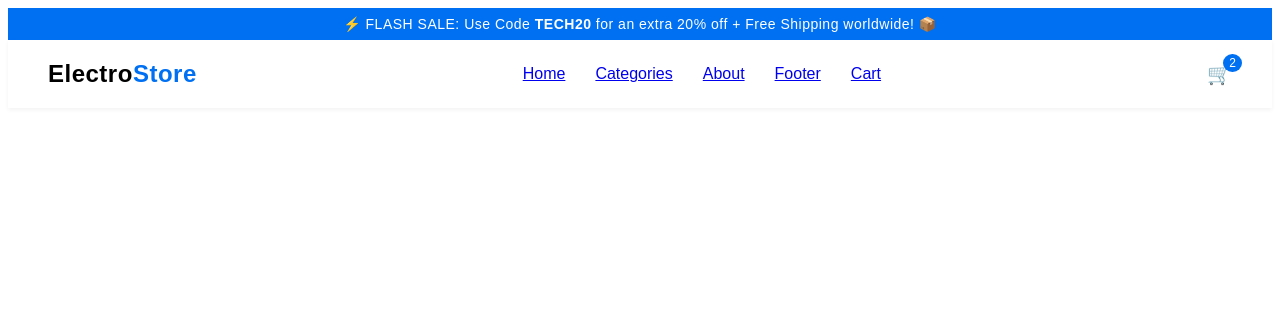
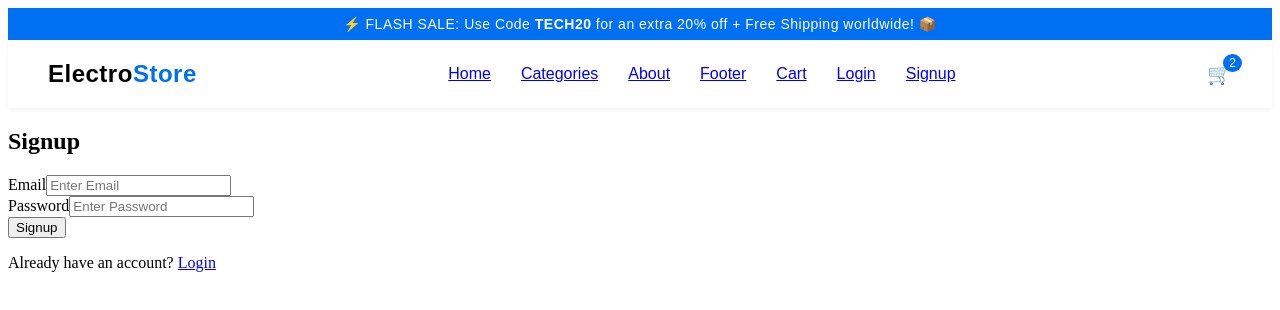
Before and after one commit to itztameem/electrostore, a React (Vite) app: page /signup in a window 1280 px wide. Shown: the top 310 px of the page. Built offline with nearby package versions, Linux system fonts and the light colour scheme.

Commit message:
Added Supabase authentication and protected cart

```diff
--- a/src/App.jsx
+++ b/src/App.jsx
@@ -1,8 +1,9 @@
 import { Routes, Route } from "react-router-dom";
-
+import ProtectedRoute from "./components/ProtectedRoute";
 import {AnnouncementBar} from "./components/AnnouncementBar";
 import {Navbar} from "./components/Navbar";
-
+import Login from "./Pages/Login";
+import Signup from "./Pages/signup";
 import {Home} from "./Pages/Home";
 import {CategoriesPage} from "./Pages/CategoriesPage";
 import {ProductsPage} from "./Pages/ProductsPage";
@@ -23,7 +24,13 @@ function App() {
         <Route path="/categories" element={<CategoriesPage />} />
         <Route path="/features" element={<FeaturesPage />} />
         <Route path="/footer" element={<FooterPage />} />
-        <Route path="/cart" element={<CartPage/>}/>
+        <Route path="/cart" element={
+          <ProtectedRoute>
+            <CartPage/>
+            </ProtectedRoute>}/>
+        <Route path="/login" element={<Login/>}/>
+        <Route path="/signup" element={<Signup/>}/>
+
       </Routes>
     </>
   );
--- a/src/Pages/CartPage.jsx
+++ b/src/Pages/CartPage.jsx
@@ -9,27 +9,43 @@ export default function CartPage() {
   }, []);
 
   async function fetchCart() {
-    const { data } = await supabase
-      .from("cart")
-      .select("*");
+  const {
+    data: { user },
+  } = await supabase.auth.getUser();
 
-    setCart(data);
-  }
+  if (!user) return;
+
+  const { data } = await supabase
+    .from("cart")
+    .select("*")
+    .eq("user_id", user.id);
+
+  setCart(data);
+}
   async function increaseQuantity(id, qty) {
+    const{
+      data:{user},
+    }= await supabase.auth.getUser();
   await supabase
     .from("cart")
     .update({
       quantity: qty + 1
     })
-    .eq("id", id);
+     .eq("id", id)
+    .eq("user_id", user.id);
 
   fetchCart();
 }
 async function deleteItem(id) {
+  const{
+      data:{user},
+    }= await supabase.auth.getUser();
   await supabase
     .from("cart")
     .delete()
-    .eq("id", id);
+
+.eq("id", id)
+.eq("user_id", user.id);
 
   fetchCart();
 }
--- /dev/null
+++ b/src/Pages/Login.jsx
@@ -0,0 +1,63 @@
+import { useState } from "react";
+import { signIn } from "../auth";
+import { useNavigate, Link } from "react-router-dom";
+
+export default function Login() {
+  const [email, setEmail] = useState("");
+  const [password, setPassword] = useState("");
+  const navigate = useNavigate();
+
+  const handleLogin = async (e) => {
+    e.preventDefault();
+
+    const { error } = await signIn(email, password);
+
+    if (error) {
+      alert(error.message);
+    } else {
+      alert("Login Successful");
+      navigate("/");
+    }
+  };
+
+  return (
+    <div className="container mt-5" style={{ maxWidth: "400px" }}>
+      <h2 className="text-center mb-4">Login</h2>
+
+      <form onSubmit={handleLogin}>
+        <div className="mb-3">
+          <label>Email</label>
+          <input
+            type="email"
+            className="form-control"
+            placeholder="Enter Email"
+            value={email}
+            onChange={(e) => setEmail(e.target.value)}
+            required
+          />
+        </div>
+
+        <div className="mb-3">
+          <label>Password</label>
+          <input
+            type="password"
+            className="form-control"
+            placeholder="Enter Password"
+            value={password}
+            onChange={(e) => setPassword(e.target.value)}
+            required
+          />
+        </div>
+
+        <button className="btn btn-primary w-100">
+          Login
+        </button>
+      </form>
+
+      <p className="text-center mt-3">
+        Don't have an account?{" "}
+        <Link to="/signup">Signup</Link>
+      </p>
+    </div>
+  );
+}
--- /dev/null
+++ b/src/Pages/signup.jsx
@@ -0,0 +1,63 @@
+import { useState } from "react";
+import { signUp } from "../auth";
+import { useNavigate, Link } from "react-router-dom";
+
+export default function Signup() {
+  const [email, setEmail] = useState("");
+  const [password, setPassword] = useState("");
+  const navigate = useNavigate();
+
+  const handleSignup = async (e) => {
+    e.preventDefault();
+
+    const { error } = await signUp(email, password);
+
+    if (error) {
+      alert(error.message);
+    } else {
+      alert("Account created successfully");
+      navigate("/login");
+    }
+  };
+
+  return (
+    <div className="container mt-5" style={{ maxWidth: "400px" }}>
+      <h2 className="text-center mb-4">Signup</h2>
+
+      <form onSubmit={handleSignup}>
+        <div className="mb-3">
+          <label>Email</label>
+          <input
+            type="email"
+            className="form-control"
+            placeholder="Enter Email"
+            value={email}
+            onChange={(e) => setEmail(e.target.value)}
+            required
+          />
+        </div>
+
+        <div className="mb-3">
+          <label>Password</label>
+          <input
+            type="password"
+            className="form-control"
+            placeholder="Enter Password"
+            value={password}
+            onChange={(e) => setPassword(e.target.value)}
+            required
+          />
+        </div>
+
+        <button className="btn btn-success w-100">
+          Signup
+        </button>
+      </form>
+
+      <p className="text-center mt-3">
+        Already have an account?{" "}
+        <Link to="/login">Login</Link>
+      </p>
+    </div>
+  );
+}
--- /dev/null
+++ b/src/auth.js
@@ -0,0 +1,27 @@
+import { supabase } from "./supabase";
+
+// Sign Up
+export const signUp = async (email, password) => {
+  return await supabase.auth.signUp({
+    email,
+    password,
+  });
+};
+
+// Login
+export const signIn = async (email, password) => {
+  return await supabase.auth.signInWithPassword({
+    email,
+    password,
+  });
+};
+
+// Logout
+export const signOut = async () => {
+  return await supabase.auth.signOut();
+};
+
+// Get Current User
+export const getUser = async () => {
+  return await supabase.auth.getUser();
+};
--- a/src/components/Navbar.jsx
+++ b/src/components/Navbar.jsx
@@ -1,7 +1,24 @@
-import React from 'react';
-import {Link} from "react-router-dom";
+import React, { useEffect, useState } from "react";
+import { Link } from "react-router-dom";
+import { supabase } from "../supabase";
+import { signOut } from "../auth";
 
 export const Navbar = () => {
+  const [user, setUser] = useState(null);
+
+useEffect(() => {
+  supabase.auth.getUser().then(({ data }) => {
+    setUser(data.user);
+  });
+}, []);
+
+const handleLogout = async () => {
+  await signOut();
+  setUser(null);
+  window.location.reload();
+};
+
+
   return (
     <nav style={styles.navbar}>
       <div style={styles.logo}>Electro<span style={{ color: '#0070f3' }}>Store</span></div>
@@ -12,6 +29,24 @@ export const Navbar = () => {
         <Link to="/footer">Footer</Link>
         <Link to="/cart">Cart</Link>
 
+{user ? (
+  <button
+    onClick={handleLogout}
+    style={{
+      border: "none",
+      background: "transparent",
+      cursor: "pointer",
+      fontSize: "16px",
+    }}
+  >
+    Logout
+  </button>
+) : (
+  <>
+    <Link to="/login">Login</Link>
+    <Link to="/signup">Signup</Link>
+  </>
+)}
              </div>
       <div style={styles.cartIcon}>
         🛒 <span style={styles.cartCount}>2</span>
--- a/src/components/ProductGrid.jsx
+++ b/src/components/ProductGrid.jsx
@@ -2,14 +2,24 @@ import React, { useState } from 'react';
 import { supabase } from '../supabase';
 export const ProductGrid = () => {
   async function addToCart(product) {
+  const {
+    data: { user },
+  } = await supabase.auth.getUser();
+
+  if (!user) {
+    alert("Please login first.");
+    return;
+  }
+
   const { error } = await supabase
     .from("cart")
     .insert([
       {
+        user_id: user.id,
         name: product.name,
         price: parseFloat(product.price.replace(/[$,]/g, "")),
-        quantity: 1
-      }
+        quantity: 1,
+      },
     ]);
 
   if (error) {
--- /dev/null
+++ b/src/components/ProtectedRoute.jsx
@@ -0,0 +1,19 @@
+import { Navigate } from "react-router-dom";
+import { useEffect, useState } from "react";
+import { supabase } from "../supabase";
+
+export default function ProtectedRoute({ children }) {
+  const [session, setSession] = useState(null);
+  const [loading, setLoading] = useState(true);
+
+  useEffect(() => {
+    supabase.auth.getSession().then(({ data }) => {
+      setSession(data.session);
+      setLoading(false);
+    });
+  }, []);
+
+  if (loading) return <h2>Loading...</h2>;
+
+  return session ? children : <Navigate to="/login" />;
+}
```
